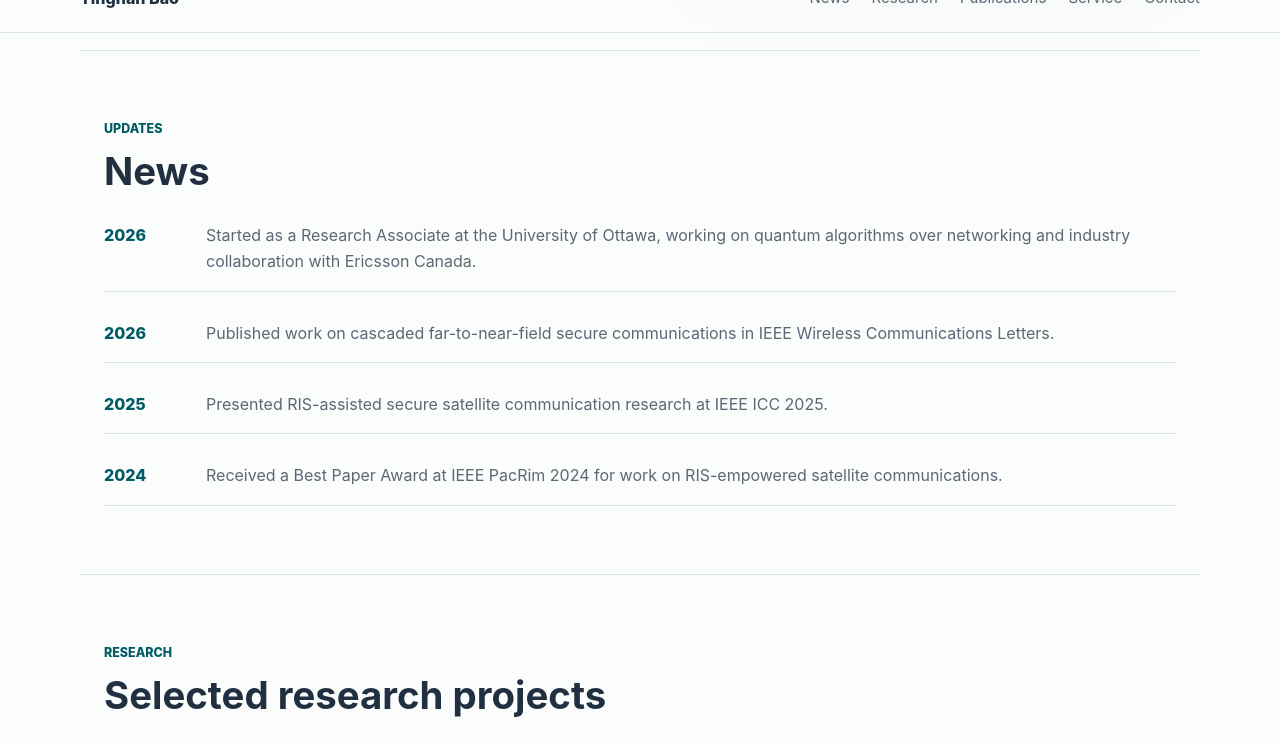
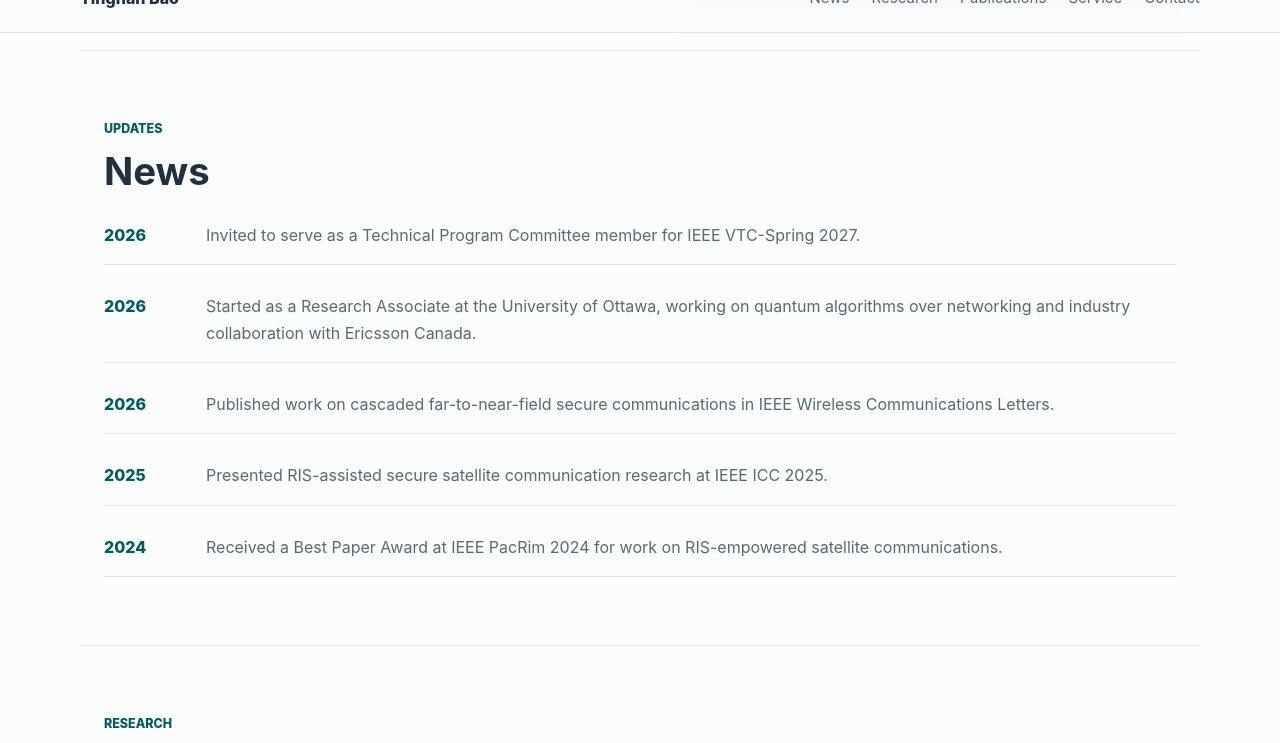
Before and after one commit to ttnbao/ttnbao.github.io, a Jekyll site: the page built from index.html, in a window 1280 px wide and 900 px high, scrolled down 401 px, cut to the strip 35-778 px from the top of the window. Built offline with Jekyll 4.4.1, drawn with Linux system fonts in a browser that asks for light colours.

Commit message:
Add VTC-Spring 2027 TPC news

```diff
--- a/_data/profile.yml
+++ b/_data/profile.yml
@@ -1,4 +1,6 @@
 news:
+  - date: 2026
+    text: Invited to serve as a Technical Program Committee member for IEEE VTC-Spring 2027.
   - date: 2026
     text: Started as a Research Associate at the University of Ottawa, working on quantum algorithms over networking and industry collaboration with Ericsson Canada.
   - date: 2026
```
